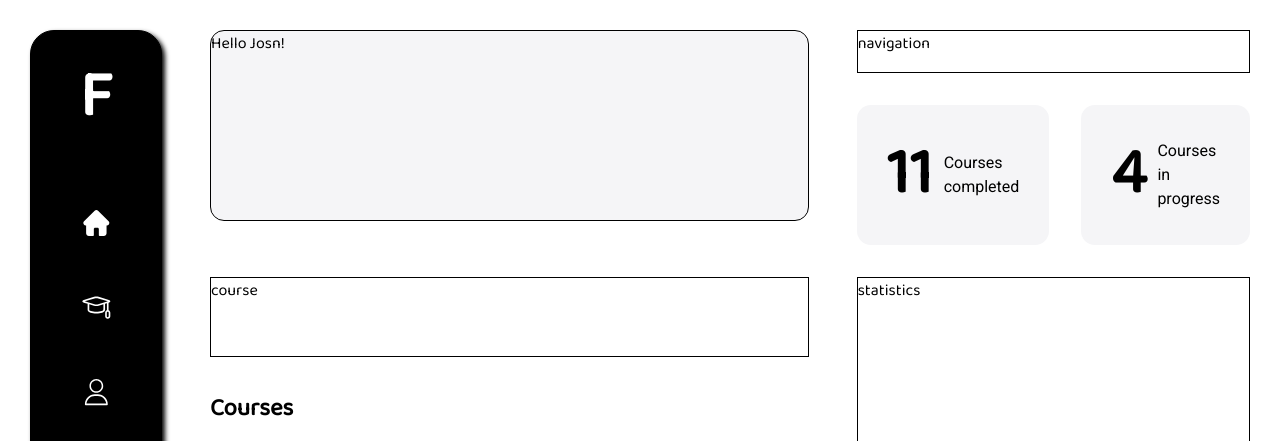
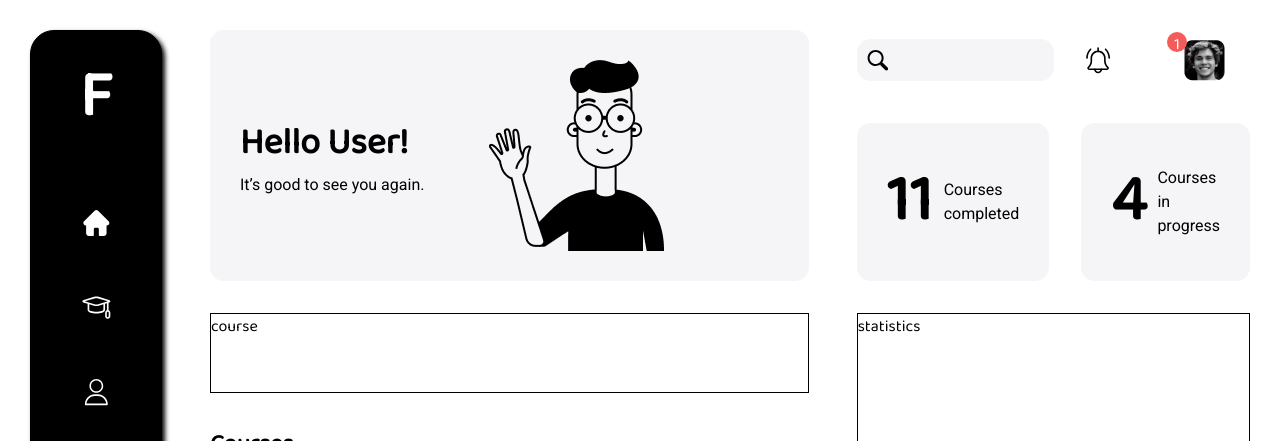
Before and after one commit to MaksPronevich/dashboard, a website: page #src/index.html in a window 1280 px wide. Shown: the top 441 px of the page. Drawn offline with nearby package versions, Linux system fonts and the light colour scheme; files that its build step writes are made by us from their sources.

Commit message:
modify files

```diff
--- a/#src/index.html
+++ b/#src/index.html
@@ -30,7 +30,15 @@
             </nav>
         </aside>
 
-        <header class="header">Hello Josn!</header>
+        <header class="header">
+            <div class="header__desrc">
+                <h2>Hello User!</h2>
+                <p class="text">It’s good to see you again.</p>
+            </div>
+            <div class="header__img">
+                <img src="img/header-img.png" alt="illustration">
+            </div>
+        </header>
 
         <section class="course">course</section>
 
@@ -444,7 +452,20 @@
             </div>
         </section>
 
-        <section class="navigation">navigation</section>
+        <section class="navigation">
+            <div class="search">
+                <img src="img/search.svg" alt="search">
+                <input type="text">
+            </div>
+            <div class="notifications">
+                <a href="#">
+                    <img src="img/notifications.svg" alt="notifications">
+                </a>
+            </div>
+            <div class="profile">
+                <img src="img/avatar.png" alt="avatar">
+            </div>
+        </section>
 
         <section class="stat-boxes">
             <div class="box">
--- a/#src/scss/_header.scss
+++ b/#src/scss/_header.scss
@@ -1,7 +1,19 @@
 .header {
+    display: grid;
+    grid-template-columns: 1.5fr 2fr;
+    column-gap: 2em;
+    align-items: center;
     grid-area: header;
+    padding: 30px;
     // width: 620px;
-    height: 191.25px;
+    // height: 191.25px;
     background-color: $gray;
     border-radius: 14px;
 }
+
+.header__desrc {
+    h2 {
+        font-size: 36px;
+        font-weight: 700;
+    }
+}
--- a/#src/scss/_navigation.scss
+++ b/#src/scss/_navigation.scss
@@ -1,5 +1,47 @@
 .navigation {
+    display: grid;
+    grid-template-columns: 3fr 1fr 1fr;
+    column-gap: 2em;
+    align-items: center;
     grid-area: navigation;
     // width: 438px;
-    height: 43px;
 }
+
+.search {
+    display: flex;
+    background-color: $gray;
+    border-radius: 14px;
+    padding: 10px;
+
+    input {
+        width: 100%;
+        height: auto;
+        border: none;
+        outline: none;
+        background-color: $gray;
+        font-family: 'Roboto', sans-serif;
+        font-size: 16px;
+        margin-left: 10px;
+    }
+}
+
+.notifications {
+
+    a {
+        position: relative;
+
+        &:before {
+            color: $white;
+            content: '1';
+            text-align: center;
+            vertical-align: middle;
+            position: absolute;
+            right: -35px;
+            top: -15px;
+            background: #F45B5B;
+            border-radius: 50%;
+            width: 20px;
+            height: 20px;
+        }
+    }
+}
--- a/#src/scss/_variables.scss
+++ b/#src/scss/_variables.scss
@@ -9,7 +9,7 @@ $lg: 991.98px;
 $md: 767.98px;
 $sm: 575.98px;
 
-.sidebar, .header, .course,  .navigation, .statistics {
+.sidebar, .course, .statistics {
     border: 1px solid black;
     // margin: 5px;
 }
```
Also changed, not shown: #src/img/avatar.png (added), #src/img/header-img.png (added), #src/img/notifications.svg (added), #src/img/search.svg (added), dist/css/style.css, dist/css/style.min.css, dist/img/avatar.png (added), dist/img/avatar.webp (added), dist/img/header-img.png (added), dist/img/header-img.webp (added), dist/img/notifications.svg (added), dist/img/search.svg (added), dist/index.html.
